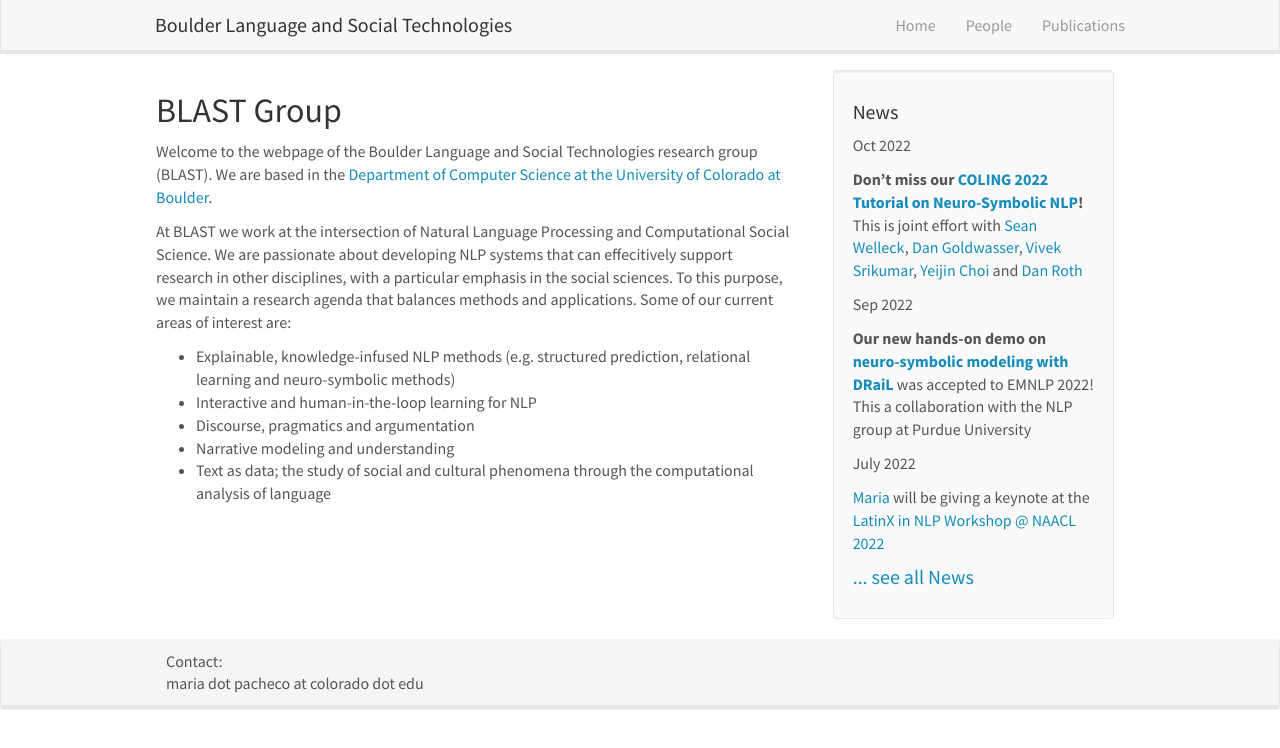
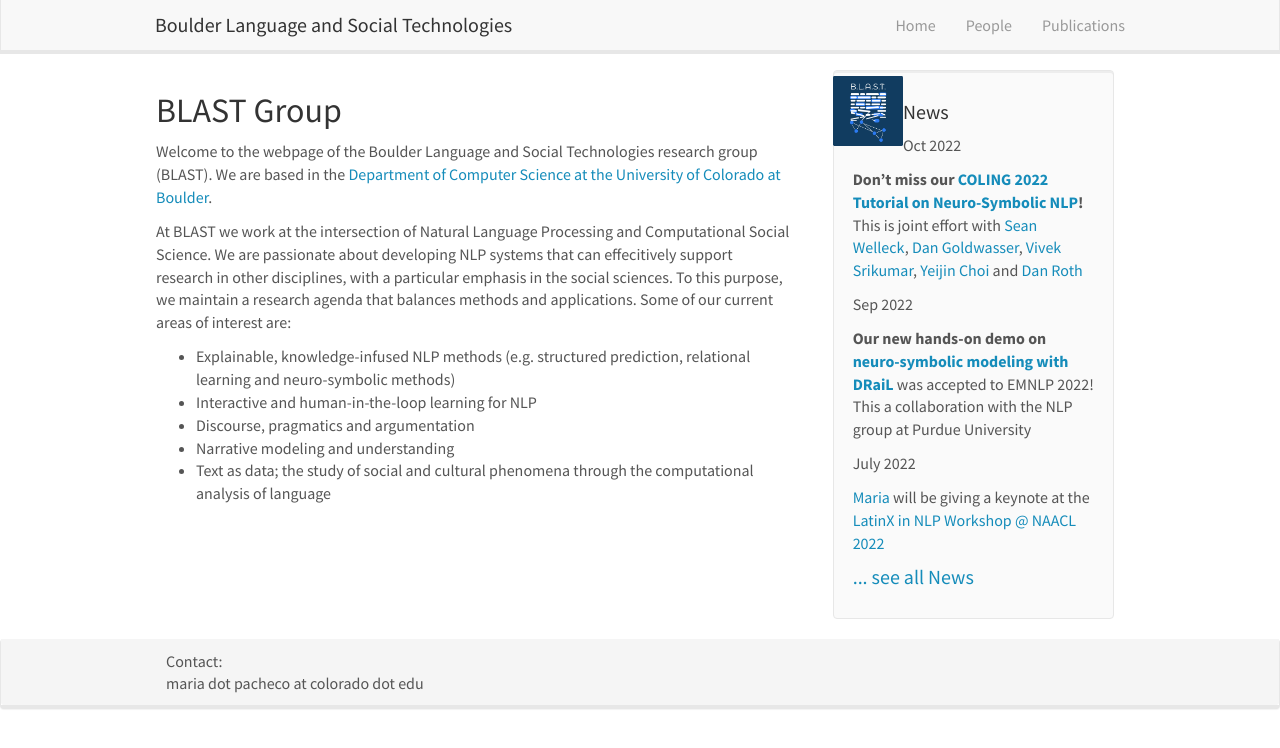
Before and after one commit to blast-cu/blast-cu.github.io, a Jekyll site: the page built from _pages/home.md, in a window 1280 px wide. Shown: the top 748 px of the page. Built offline with Jekyll 4.4.1, drawn with Linux system fonts in a browser that asks for light colours; nearby versions of some CDN libraries.

Commit message:
Update homelay.html

```diff
--- a/_layouts/homelay.html
+++ b/_layouts/homelay.html
@@ -8,5 +8,6 @@ layout: default
 	{{ content }}
   </div>
   <div id="newsid" class="col-sm-4" >
+	<img src="{{ site.url }}{{ site.baseurl }}/images/darkblue_.logo.png" class="img-responsive" width="25%" style="float: left" />
 	{% include news.html %}
   </div>
```
